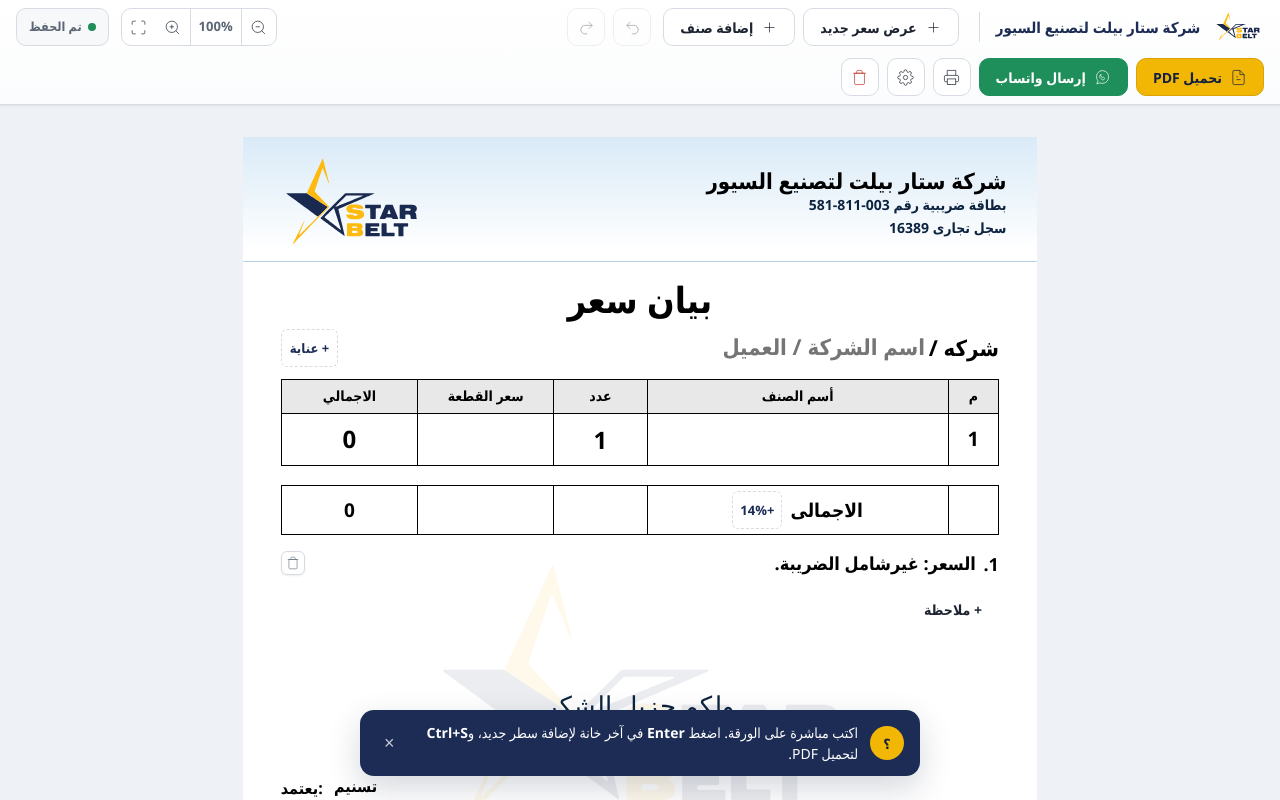
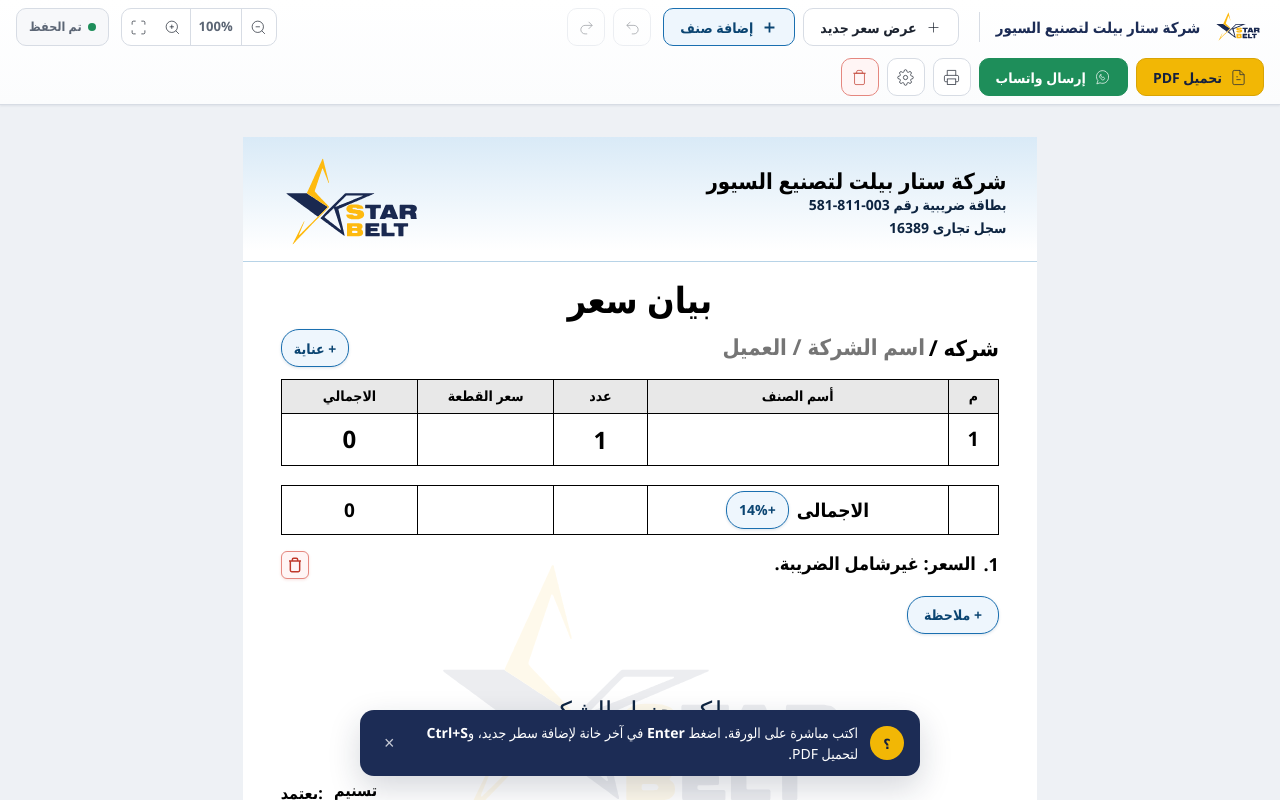
Before and after one commit to ShirefReda/starbelt, a Preact app: page / in a window 1280 px wide. Built offline with nearby package versions, Linux system fonts and the light colour scheme; a web font is replaced by a local one.

Commit message:
style: enhance visibility of plus buttons and trash icons

```diff
--- a/src/components/Toolbar.tsx
+++ b/src/components/Toolbar.tsx
@@ -77,7 +77,7 @@ export function Toolbar({
           <IconNew />
           <span class="btn__label">{S.toolbar.newQuotation}</span>
         </button>
-        <button type="button" class="btn" onClick={onAddItem} title={S.toolbar.addItem}>
+        <button type="button" class="btn btn--add-item" onClick={onAddItem} title={S.toolbar.addItem}>
           <IconAdd />
           <span class="btn__label">{S.toolbar.addItem}</span>
         </button>
--- a/src/styles/global.css
+++ b/src/styles/global.css
@@ -202,12 +202,33 @@ body {
 }
 
 .btn--danger {
-  color: var(--danger);
+  color: #c0392b;
+  background: #fff5f5;
+  border-color: #e5877f;
 }
 
 .btn--danger:hover {
-  background: var(--danger-bg);
-  border-color: color-mix(in srgb, var(--danger) 35%, transparent);
+  background: #c0392b;
+  color: #ffffff;
+  border-color: #c0392b;
+  box-shadow: 0 3px 8px rgba(192, 57, 43, 0.35);
+}
+
+.btn--add-item {
+  background: #eef6fd;
+  border-color: #1a6fb0;
+  color: #0b4572;
+  font-weight: 800;
+}
+
+.btn--add-item:hover {
+  background: #125b94;
+  border-color: #125b94;
+  color: #ffffff;
+}
+
+.btn--add-item svg {
+  stroke-width: 2.5;
 }
 
 .btn--icon {
--- a/src/styles/sheet.css
+++ b/src/styles/sheet.css
@@ -202,25 +202,28 @@
 }
 
 .btn--add-attn {
-  font-size: 13px;
-  font-weight: 700;
-  color: var(--navy);
-  border: 1px dashed var(--border);
-  background: transparent;
-  padding: 2px 8px;
-  border-radius: var(--radius-sm);
+  font-size: 14px;
+  font-weight: 800;
+  color: #0b4572;
+  border: 1.5px solid #1a6fb0;
+  background: #eef6fd;
+  padding: 3px 12px;
+  border-radius: 18px;
   white-space: nowrap;
   flex: none;
   cursor: pointer;
   transition: all var(--duration-fast, 0.15s);
   display: inline-flex;
   align-items: center;
-  gap: 4px;
+  gap: 5px;
+  box-shadow: 0 1px 3px rgba(11, 69, 114, 0.15);
 }
 .btn--add-attn:hover {
-  background: var(--surface-2);
-  border-color: var(--navy);
-  color: var(--navy-700);
+  background: #125b94;
+  border-color: #125b94;
+  color: #ffffff;
+  transform: translateY(-1px);
+  box-shadow: 0 3px 8px rgba(11, 69, 114, 0.3);
 }
 
 @media print {
@@ -282,6 +285,7 @@ body.is-editing .client-line__input:focus {
   text-align: center;
   font-size: 20px;
   font-weight: 700;
+  position: relative;
 }
 
 .cell-item {
@@ -452,27 +456,30 @@ body.is-exporting .approval-line__input {
 }
 
 .btn--add-vat {
-  font-size: 13px;
+  font-size: 14px;
   font-weight: 800;
-  color: var(--navy);
-  border: 1px dashed var(--border);
-  background: transparent;
-  padding: 1px 7px;
-  border-radius: var(--radius-sm);
+  color: #0b4572;
+  border: 1.5px solid #1a6fb0;
+  background: #eef6fd;
+  padding: 3px 12px;
+  border-radius: 18px;
   white-space: nowrap;
   flex: none;
   cursor: pointer;
   transition: all var(--duration-fast, 0.15s);
   display: inline-flex;
   align-items: center;
-  gap: 4px;
+  gap: 5px;
   line-height: 1.4;
   vertical-align: middle;
+  box-shadow: 0 1px 3px rgba(11, 69, 114, 0.15);
 }
 .btn--add-vat:hover {
-  background: var(--surface-2);
-  border-color: var(--navy);
-  color: var(--navy-700);
+  background: #125b94;
+  border-color: #125b94;
+  color: #ffffff;
+  transform: translateY(-1px);
+  box-shadow: 0 3px 8px rgba(11, 69, 114, 0.3);
 }
 
 /* ---- Tail block: notes, words, thanks, approval ------------------------- */
@@ -718,8 +725,9 @@ body.is-editing .approval-line__input:focus {
   display: none;
   align-items: center;
   justify-content: center;
-  gap: 3px;
+  gap: 4px;
   background: #ffffff;
+  z-index: 5;
 }
 
 .item-row:hover .row-actions,
@@ -728,33 +736,43 @@ body.is-editing .approval-line__input:focus {
 }
 
 .row-btn {
-  width: 24px;
-  height: 24px;
+  width: 28px;
+  height: 28px;
   border-radius: 6px;
-  border: 1px solid var(--border);
-  background: var(--surface);
-  color: var(--text-muted);
+  border: 1px solid #e5877f;
+  background: #fff5f5;
+  color: #c0392b;
   cursor: pointer;
   display: grid;
   place-items: center;
-  box-shadow: var(--shadow-sm);
-  font-size: 12px;
+  box-shadow: 0 1px 3px rgba(192, 57, 43, 0.15);
+  font-size: 13px;
   padding: 0;
+  transition: all var(--duration-fast, 0.15s);
+  flex-shrink: 0;
 }
 
 .row-btn svg {
-  width: 14px;
-  height: 14px;
+  width: 16px;
+  height: 16px;
+  stroke: currentColor;
+  stroke-width: 2.2;
 }
 
 .row-btn:hover {
-  color: var(--danger);
-  border-color: color-mix(in srgb, var(--danger) 45%, transparent);
-  background: var(--danger-bg);
+  color: #ffffff;
+  border-color: #c0392b;
+  background: #c0392b;
+  box-shadow: 0 3px 8px rgba(192, 57, 43, 0.35);
+  transform: scale(1.08);
 }
 
 .row-btn--drag {
   cursor: grab;
+  color: #125b94;
+  border-color: #8cbbe1;
+  background: #f0f7fd;
+  box-shadow: 0 1px 3px rgba(18, 91, 148, 0.12);
 }
 
 .row-btn--drag:active {
@@ -762,9 +780,10 @@ body.is-editing .approval-line__input:focus {
 }
 
 .row-btn--drag:hover {
-  color: var(--navy);
-  border-color: var(--navy);
-  background: var(--band-blue);
+  color: #ffffff;
+  border-color: #125b94;
+  background: #125b94;
+  box-shadow: 0 3px 8px rgba(18, 91, 148, 0.35);
 }
 
 .tr-placeholder {
@@ -779,7 +798,32 @@ body.is-editing .approval-line__input:focus {
 .table-editor-actions {
   display: flex;
   justify-content: flex-start;
-  margin-top: 2mm;
+  margin-top: 3mm;
+}
+
+.table-editor-actions .btn {
+  font-size: 14px;
+  font-weight: 800;
+  color: #0b4572;
+  border: 1.5px solid #1a6fb0;
+  background: #eef6fd;
+  padding: 5px 16px;
+  border-radius: 18px;
+  white-space: nowrap;
+  cursor: pointer;
+  display: inline-flex;
+  align-items: center;
+  gap: 6px;
+  box-shadow: 0 1px 3px rgba(11, 69, 114, 0.15);
+  transition: all var(--duration-fast, 0.15s);
+}
+
+.table-editor-actions .btn:hover {
+  background: #125b94;
+  border-color: #125b94;
+  color: #ffffff;
+  transform: translateY(-1px);
+  box-shadow: 0 3px 8px rgba(11, 69, 114, 0.3);
 }
 
 /* Autocomplete dropdown */
```
